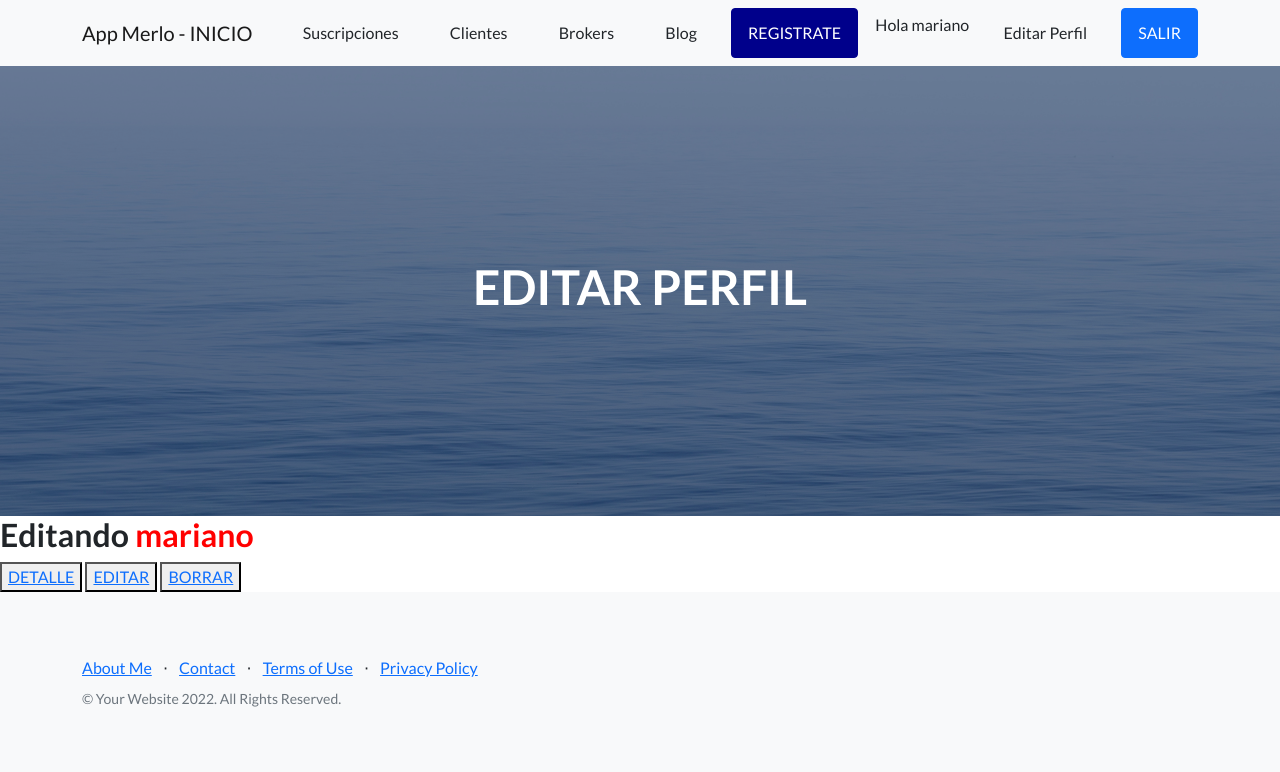
After one commit to marianommerlo/entrega1Merlo, a Django app: page /AppMerlo/perfil/list/ in a window 1280 px wide. The commit adds this page. Shown: the top 772 px of the page. Run offline with Django 4.2, Linux system fonts and the light colour scheme; a user stored in the database is signed in; some libraries are stand-ins or nearby versions.

Commit message:
Perfiles (falta poder ver detalle, editar y borrar)

```diff
--- a/AppMerlo/admin.py
+++ b/AppMerlo/admin.py
@@ -1,8 +1,10 @@
 from django.contrib import admin
-from AppMerlo.models import Cliente, Broker, Suscripcion
+from AppMerlo.models import *
 
 # Register your models here.
 
 admin.site.register(Cliente)
 admin.site.register(Broker)
 admin.site.register(Suscripcion)
+admin.site.register(Perfil)
+admin.site.register(Avatar)
--- a/AppMerlo/templates/AppMerlo/clientes.html
+++ b/AppMerlo/templates/AppMerlo/clientes.html
@@ -29,4 +29,6 @@
 
 <h1>PAGINA PRINCIPAL DE CLIENTES</h1>
 
+<!--Acá iría el botón de buscar clientes. El template ya está-->
+
 {% endblock %}
--- a/AppMerlo/templates/AppMerlo/padre.html
+++ b/AppMerlo/templates/AppMerlo/padre.html
@@ -22,9 +22,18 @@
         <nav class="navbar navbar-light bg-light static-top">
             <div class="container">
                 <a class="navbar-brand" href="{% url 'inicio' %}">App Merlo - INICIO</a>
-                <a class="btn btn-primary" href="{% url 'suscripciones' %}">Suscripciones</a>
-                <a class="btn btn-primary" href="{% url 'clientes' %}">Clientes</a>
-                <a class="btn btn-primary" href="{% url 'brokers' %}">Brokers</a>
+                <a class="btn" href="{% url 'suscripciones' %}">Suscripciones</a>
+                <a class="btn" href="{% url 'clientes' %}">Clientes</a>
+                <a class="btn" href="{% url 'brokers' %}">Brokers</a>
+                <a class="btn" href="#blog">Blog</a>
+
+
+
+                {% if not request.user.is_register %}
+
+                <a class="btn btn-primary" style="background-color: darkblue; border-color: darkblue" href="{% url 'registro' %}">REGISTRATE</a>
+
+                {% endif %}
 
                 {% if not request.user.is_authenticated %}
 
@@ -34,7 +43,9 @@
 
                 <p>Hola {{user}}</p>
 
+                <a class="btn" href="{% url 'perfil_listar' %}">Editar Perfil</a>
                 <a class="btn btn-primary" href="{% url 'logout' %}">SALIR</a>
+
 
                 {% endif %}
 
@@ -64,7 +75,7 @@
                 <div class="row">
                     <div class="col-lg-6 h-100 text-center text-lg-start my-auto">
                         <ul class="list-inline mb-2">
-                            <li class="list-inline-item"><a href="#!">About</a></li>
+                            <li class="list-inline-item"><a href="#!">About Me</a></li>
                             <li class="list-inline-item">⋅</li>
                             <li class="list-inline-item"><a href="#!">Contact</a></li>
                             <li class="list-inline-item">⋅</li>
@@ -76,15 +87,6 @@
                     </div>
                     <div class="col-lg-6 h-100 text-center text-lg-end my-auto">
                         <ul class="list-inline mb-0">
-                            <li class="list-inline-item me-4">
-                                <a href="#!"><i class="bi-facebook fs-3"></i></a>
-                            </li>
-                            <li class="list-inline-item me-4">
-                                <a href="#!"><i class="bi-twitter fs-3"></i></a>
-                            </li>
-                            <li class="list-inline-item">
-                                <a href="#!"><i class="bi-instagram fs-3"></i></a>
-                            </li>
                         </ul>
                     </div>
                 </div>
--- /dev/null
+++ b/AppMerlo/templates/AppMerlo/perfil_listar.html
@@ -0,0 +1,29 @@
+{% extends "AppMerlo/padre.html" %}
+
+{% load static %}
+
+{% block contenidoQueCambia %}
+
+<h2>Editando <h style="color:red">{{user}}</h></h2>
+
+<button>
+    <a href="{% url 'perfil_detalle' user.id %}">DETALLE</a>
+</button>
+
+<button>
+    <a href="{% url 'perfil_editar' user.id %}">EDITAR</a>
+</button>
+
+<button>
+    <a href="{% url 'perfil_borrar' user.id %}">BORRAR</a>
+</button>
+
+<!--NO FUNCIONAN LOS BOTONES-->
+
+{% endblock %}
+
+{% block título %}
+
+    <h1>EDITAR PERFIL</h1>
+
+{% endblock %}
--- a/AppMerlo/urls.py
+++ b/AppMerlo/urls.py
@@ -13,7 +13,19 @@ urlpatterns = [
     path('busquedaCliente/', busquedaCliente, name= 'busquedaCliente'),
     path('buscar/', buscar, name= 'buscar'),
 
-    #Login/Logout/Registro
+    #Login/Logout/Registro/EdicionPerfil
     path('login/', login_request, name= 'login'),
     path('logout/', LogoutView.as_view(template_name="AppMerlo/logout.html"), name= 'logout'),
+    path('registro/', registro, name= 'registro'),
+
+    path('perfil/list/', PerfilList.as_view(), name= 'perfil_listar'),
+    path('perfil/detalle/<pk>/', PerfilDetalle.as_view(), name= 'perfil_detalle'),
+    path('perfil/editar/<pk>/', PerfilEdicion.as_view(), name= 'perfil_editar'),
+    path('perfil/borrar/<pk>/', PerfilEliminacion.as_view(), name= 'perfil_borrar'),
+
+    #path('editarPerfil/', editarPerfil, name= 'editarPerfil'),
+
+    path('agregarAvatar/', agregarAvatar, name= 'agrergarAvatar'),
+
+
 ]
--- a/AppMerlo/views.py
+++ b/AppMerlo/views.py
@@ -126,7 +126,7 @@ def buscar(request):
         return render(request, 'AppMerlo/resultadosBusqueda.html', {'respuesta': respuesta})
 
 
-#LOGIN/LOGOUT/REGISTER---------------------------------------------------------------------------------------------
+#LOGIN/REGISTER---------------------------------------------------------------------------------------------
 
 def login_request(request):
 
@@ -154,9 +154,82 @@ def login_request(request):
 
 
 def registro(request):
-    if request.method == "POST":
-        formulario= UserRegistrationForm(request.POST)
+    if request.method == 'POST':
+        formulario = UserRegistrationForm(request.POST)
+        if formulario.is_valid():
+            username = formulario.cleaned_data.get('username')
+            formulario.save()
+
+            return render(request, 'AppMerlo/inicio.html', {'mensaje': f'Usuario {username} creado satisfactoriamente'})
+
+        else:
+            return render(request, 'AppMerlo/inicio.html', {'mensaje': 'No se pudo crear el usuario, intente nuevamente'})
+
+    else:
+        formulario= UserRegistrationForm()
+        return render(request, 'AppMerlo/registro.html', {'formulario': formulario})
+
+
+
+#PERFIL-------------------------------------------------------------------------------------------
+
+class PerfilList(LoginRequiredMixin, ListView):
+    model = Perfil
+    template_name = 'AppMerlo/perfil_listar.html'
+#No lo estaría necesitando
+
+class PerfilDetalle(LoginRequiredMixin, DetailView):
+    model= Perfil
+    template_name= 'AppMerlo/perfil_detalle.html'
+
+class PerfilEdicion(UpdateView):
+    model= Perfil
+    success_url= reverse_lazy('perfil_listar')
+    fields= ['nombre', 'apellido', 'email', 'web', 'descripcion', 'avatar']
+
+class PerfilEliminacion(DeleteView):
+    model= Perfil
+    success_url= reverse_lazy('perfil_listar')
+    fields= ['user', 'nombre', 'apellido', 'email']
+
+#@login_required
+#def editarPerfil(request):
+#    usuario= request.user
+
+#    if request.method == 'POST':
+#        formulario= UserEditForm(request.POST, instance= usuario)
+
+#        if formulario.is_valid():
+#            informacion= formulario.cleaned_data
+#            usuario.email= informacion['email']
+#            usuario.password1= informacion['password1']
+#            usuario.password2= informacion['password2']
+#            usuario.save()
+
+#            return render(request, 'AppMerlo/inicio.html', {'usuario': usuario, 'mensaje': f'Perfil de {usuario} editado satisfactoriamente'})
+
+#   else:
+#        formulario= UserEditForm(instance= usuario)
+
+#    return render(request, 'AppMerlo/editarPerfil.html', {'formulario': formulario, 'usuario': usuario.username})
+
+@login_required
+def agregarAvatar(request):
+    user= User.objects.get(username= request.user)
+    if request.method == 'POST':
+        formulario= AvatarForm(request.POST, request.FILES)
 
         if formulario.is_valid():
-            formulario.save()
-            return render(request, 'AppMerlo/login.html', {f'mensaje': 'Usuario {username} creado correctamente'})
+            avatarViejo= Avatar.objects.get(user= request.user)
+
+            if(avatarViejo.avatar):
+                avatarViejo.delete()
+
+            avatar= Avatar(user= user, avatar=formulario.cleaned_data['avatar'])
+            avatar.save()
+            return render(request, 'AppMerlo/inicio.html', {'usuario': user, 'mensaje': f'Avatar de {user} agregado satisfactoriamente'})
+
+    else:
+        formulario= AvatarForm()
+
+    return render(request, 'AppMerlo/agregarAvatar.html', {'formulario': formulario, 'usuario': user})
--- a/ProyectoMerlo/settings.py
+++ b/ProyectoMerlo/settings.py
@@ -112,6 +112,8 @@ USE_I18N = True
 
 USE_TZ = True
 
+LOGIN_URL= '/AppMerlo/login'
+
 
 # Static files (CSS, JavaScript, Images)
 # https://docs.djangoproject.com/en/4.0/howto/static-files/
@@ -122,3 +124,6 @@ STATIC_URL = 'static/'
 # https://docs.djangoproject.com/en/4.0/ref/settings/#default-auto-field
 
 DEFAULT_AUTO_FIELD = 'django.db.models.BigAutoField'
+
+MEDIA_URL = '/media/'
+MEDIA_ROOT = BASE_DIR / 'media'
--- a/ProyectoMerlo/urls.py
+++ b/ProyectoMerlo/urls.py
@@ -15,8 +15,13 @@ Including another URLconf
 """
 from django.contrib import admin
 from django.urls import path, include
+from django.conf import settings
+from django.conf.urls.static import static
 
 urlpatterns = [
     path('admin/', admin.site.urls),
     path('AppMerlo/', include('AppMerlo.urls'))
 ]
+
+
+urlpatterns += static(settings.MEDIA_URL, document_root=settings.MEDIA_ROOT)
```
Also changed, not shown: AppMerlo/forms.py (+26 -2 lines), AppMerlo/models.py (+16 -1 lines), AppMerlo/templates/AppMerlo/inicio.html (+14 -0 lines), AppMerlo/templates/AppMerlo/perfil_confirm_delete.html (added, +21 -0 lines), AppMerlo/templates/AppMerlo/perfil_detalle.html (added, +26 -0 lines), AppMerlo/templates/AppMerlo/perfil_form.html (added, +21 -0 lines), AppMerlo/templates/AppMerlo/registro.html (added, +21 -0 lines), AppMerlo/migrations/0002_perfil_avatar.py (added), db.sqlite3.
